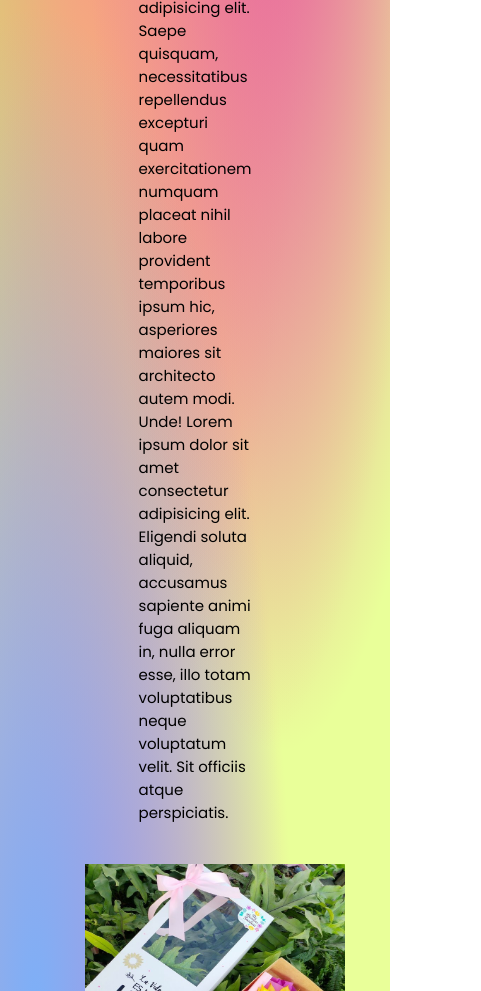
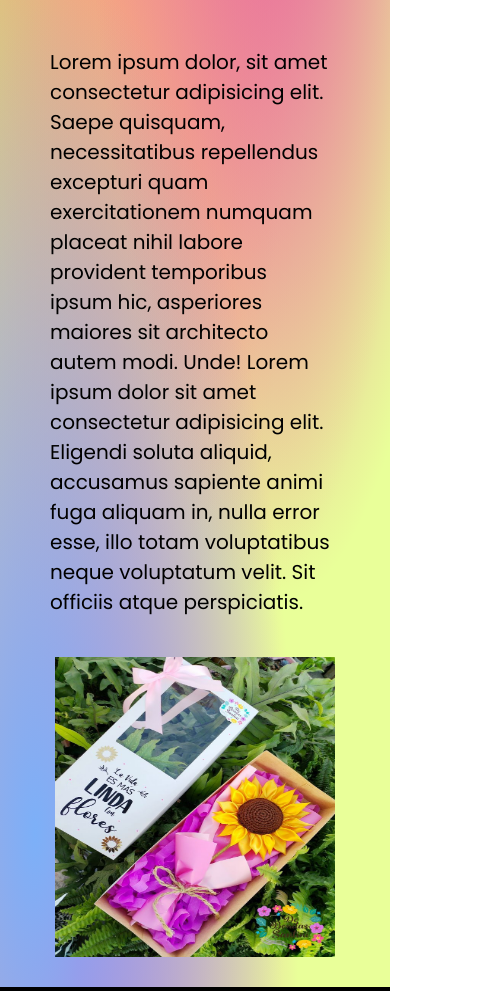
Before and after one commit to SebastianB23/dilo-con-flores, a website: page pages/nosotros.html in a window 390 px wide. Shown: the part 413-1404 px from the top of the page, 481 px wide, since content can reach past the window. Drawn offline with nearby package versions, Linux system fonts and the light colour scheme; a web font is replaced by a local one.

Commit message:
media nosotros

```diff
--- a/scss/base/_media.scss
+++ b/scss/base/_media.scss
@@ -115,15 +115,7 @@
         padding-left: 60px;
     }
 
-    .form-register h4{
-        display: flex;
-        justify-content: center;
-        align-items: center;
-    }
-
-    .form-register p {
-        margin-bottom: 30px;
-    }
+    // Nosotros
 
     .nosotros {
         width: 100%;
@@ -139,7 +131,8 @@
         width: 300px;
         height: 300px;
         margin-top: 20px;
-        padding-left: 40px;
+        padding-left: 10px;
+        padding-right: 10px;
 
     }
     .main {
@@ -152,7 +145,22 @@
         justify-content: center;
         padding: 20px;
     }
-    .nosotros p {
+    .main_nosotros p {
         margin: 20px 10px;
+        padding-left: 10px;
     }
+
+    // Contacto
+
+    .form-register h4{
+        display: flex;
+        justify-content: center;
+        align-items: center;
+    }
+
+    .form-register p {
+        margin-bottom: 30px;
+    }
+
+
 }
--- a/scss/views/_nosotros.scss
+++ b/scss/views/_nosotros.scss
@@ -44,8 +44,8 @@
         display: flex;
         align-items: center;
         justify-content: center;
-        padding-left: 200px;
-        padding-right: 200px;
-        font-size: 15px;
+        padding-left: 20px;
+        padding-right: 20px;
+        font-size: 20px;
     }
 }
```
Also changed, not shown: css/estilos.css.
